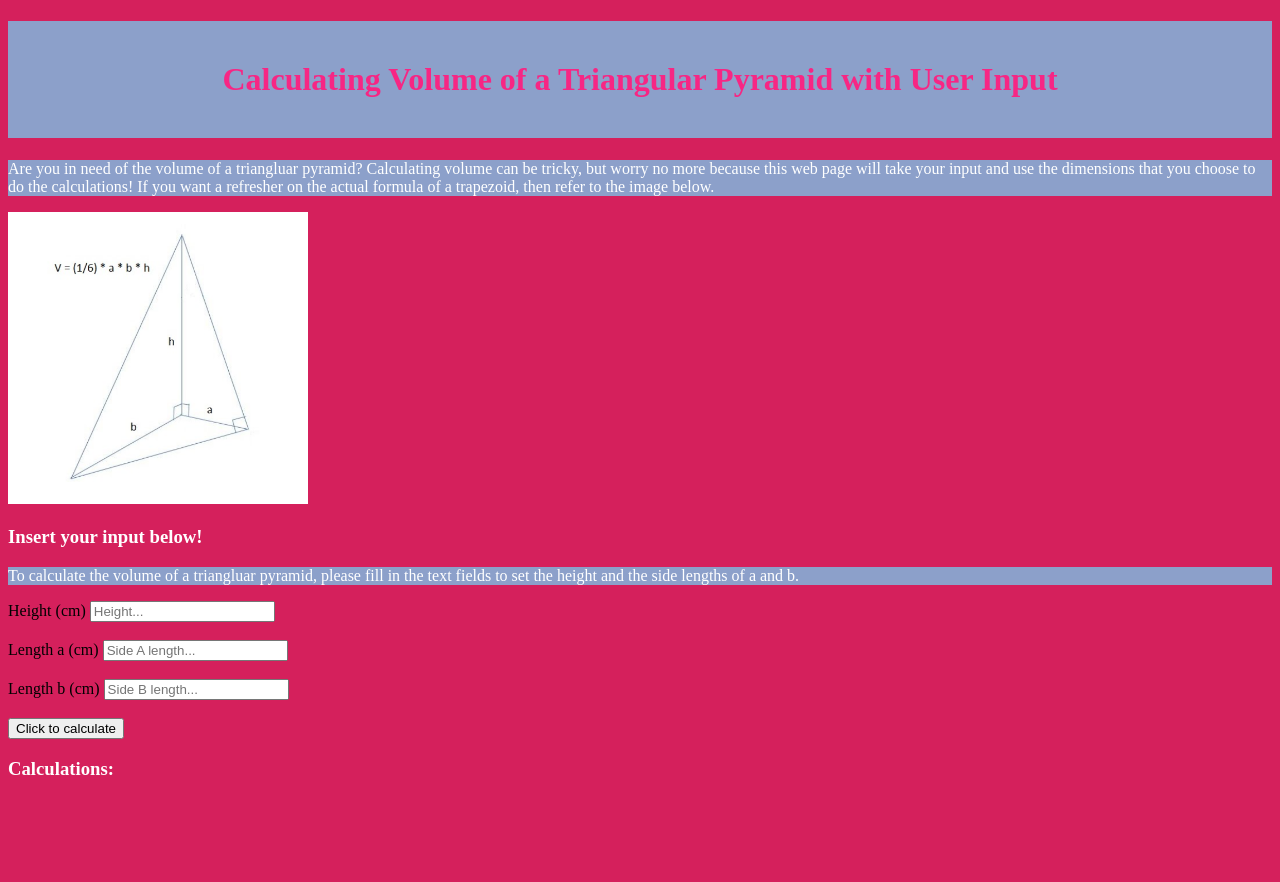
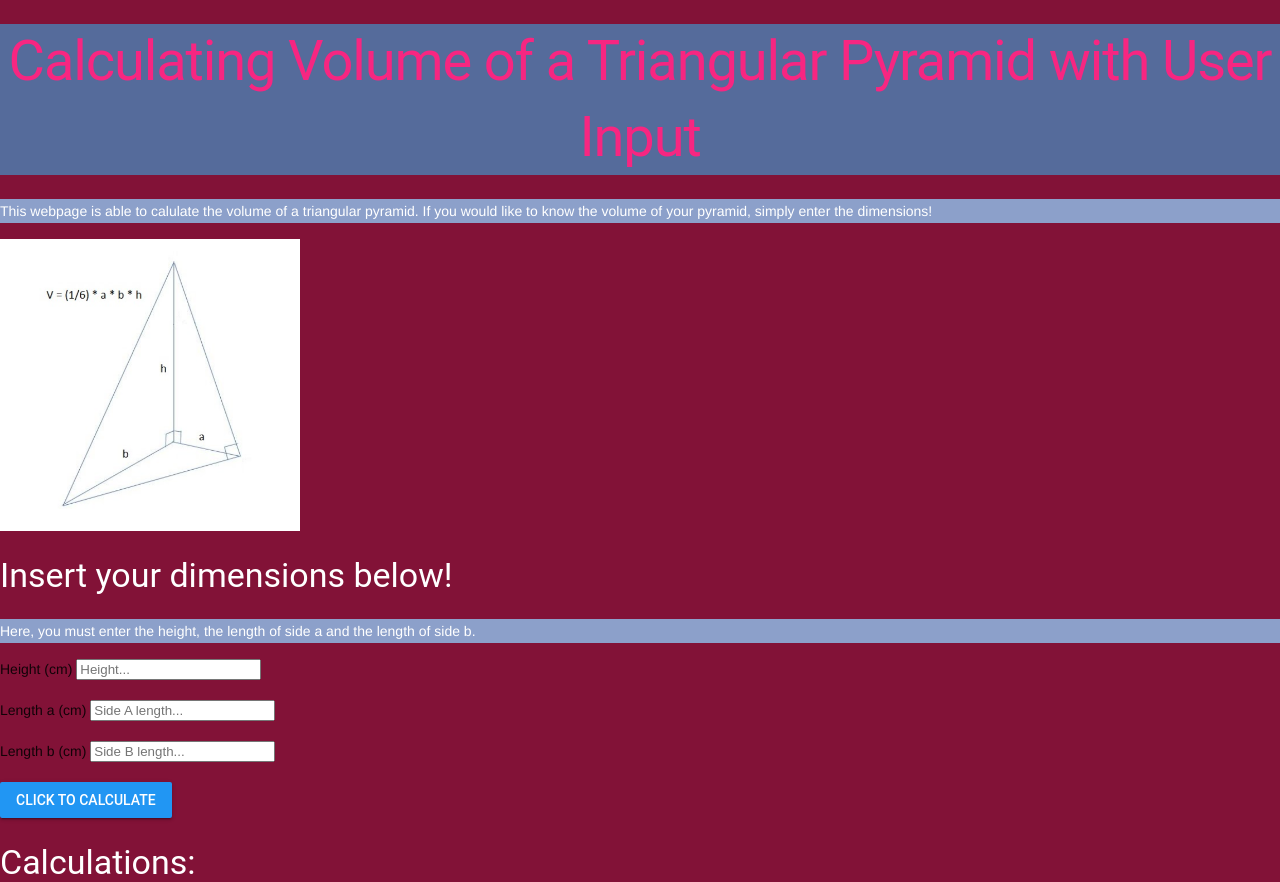
Before and after one commit to ICS20-Programming-ZoiaB/Unit3-02-HTML-VolumeTriangularPyramid, a plain HTML site: page index.html in a window 1280 px wide. Before the commit the page ends 800 px from the top, so only its background shows below. Drawn offline with nearby package versions, Linux system fonts and the light colour scheme.

Commit message:
Fixed spelling.

```diff
--- a/css/style.css
+++ b/css/style.css
@@ -5,12 +5,12 @@
 */
 
 body {
-  background-color: #d5205c;
+  background-color: #821237;
 }
 
 h1 {
-  background-color: rgb(140, 160, 202);
-  color: hsl(333deg 93% 56%);
+  background-color: rgb(85, 107, 155);
+  color: hsl(334deg 93% 56%);
   padding: 40px;
   text-align: center;
 }
--- a/index.html
+++ b/index.html
@@ -15,34 +15,33 @@
     <link rel="icon" type="image/png" sizes="16x16" href="./fav_index/android-chrome-512x512.png">
     <link rel="manifest" href="./fav_index/android-chrome-512x512.png">
 
-    <!-- S
+    <!-- Stylesheet -->
     <link rel="stylesheet" href="./css/style.css">
+     <link rel="stylesheet" href="https://code.getmdl.io/1.3.0/material.blue-green.min.css" />
 
     <!--Title-->
     <title>Calculating volume of a triangular pyramid</title>
   </head>
   <body>
+
     <!-- Link to JS file -->
     <script src="./js/script.js"></script>
-
-    <!--MDl components-->
-    <link rel="stylesheet" href="./css/style.css" />
 
     <!--Header-->
     <h1>Calculating Volume of a Triangular Pyramid with User Input</h1>
 
     <!-- Div for style -->
     <div id="div-one">
-      <p>Are you in need of the volume of a triangluar pyramid? Calculating volume can be tricky, but worry no more because this web page will take your input and use the dimensions that you choose to do the calculations! If you want a refresher on the actual formula of a trapezoid, then refer to the image below.</p>
+      <p>This webpage is able to calulate the volume of a triangular pyramid. If you would like to know the volume of your pyramid, simply enter the dimensions!</p>
     </div>
 
     <!-- Image -->
      <img src="./images/pyramid.png" alt="Volume formula" width="300" length="300">
 
-    <!--Another div for style-->
+    <!-- Second div for style-->
     <div id="div-two">
-      <h3>Insert your input below!</h3>
-      <p> To calculate the volume of a triangluar pyramid, please fill in the text fields to set the height and the side lengths of a and b.</p>
+      <h3>Insert your dimensions below!</h3>
+      <p> Here, you must enter the height, the length of side a and the length of side b.</p>
 
     <!--Form for user input-->
       <form action="javascript:areaSent()">
@@ -59,10 +58,10 @@
         <br>
         <br>
 
-    <!--Raised button with ripple-->
-        <button class="mdl-button mdl-js-button-mdl-button-raised mdl-js-ripple-effect">
-          Click to calculate
-        </button>
+    <!--Colored raised button -->
+    <button class="mdl-button mdl-js-button mdl-button--raised mdl-button--colored">
+    Click to calculate
+    </button>
       </form>
     </div>
 
--- a/js/script.js
+++ b/js/script.js
@@ -1,12 +1,12 @@
 // Copyright (c) 2023 ZoiaB All rights reserved
 //
 // Created by: ZoiaB
-// Created on: 03/30/2023
+// Created on: Mar 2023
 // This file contains the JS functions for index.html
 
 "use strict"
 /**
- * This function calculates the volume of a triangluar pyramid.
+ * This function calculates the volume of a triangular pyramid.
  */
 function areaSent() {
 
```
